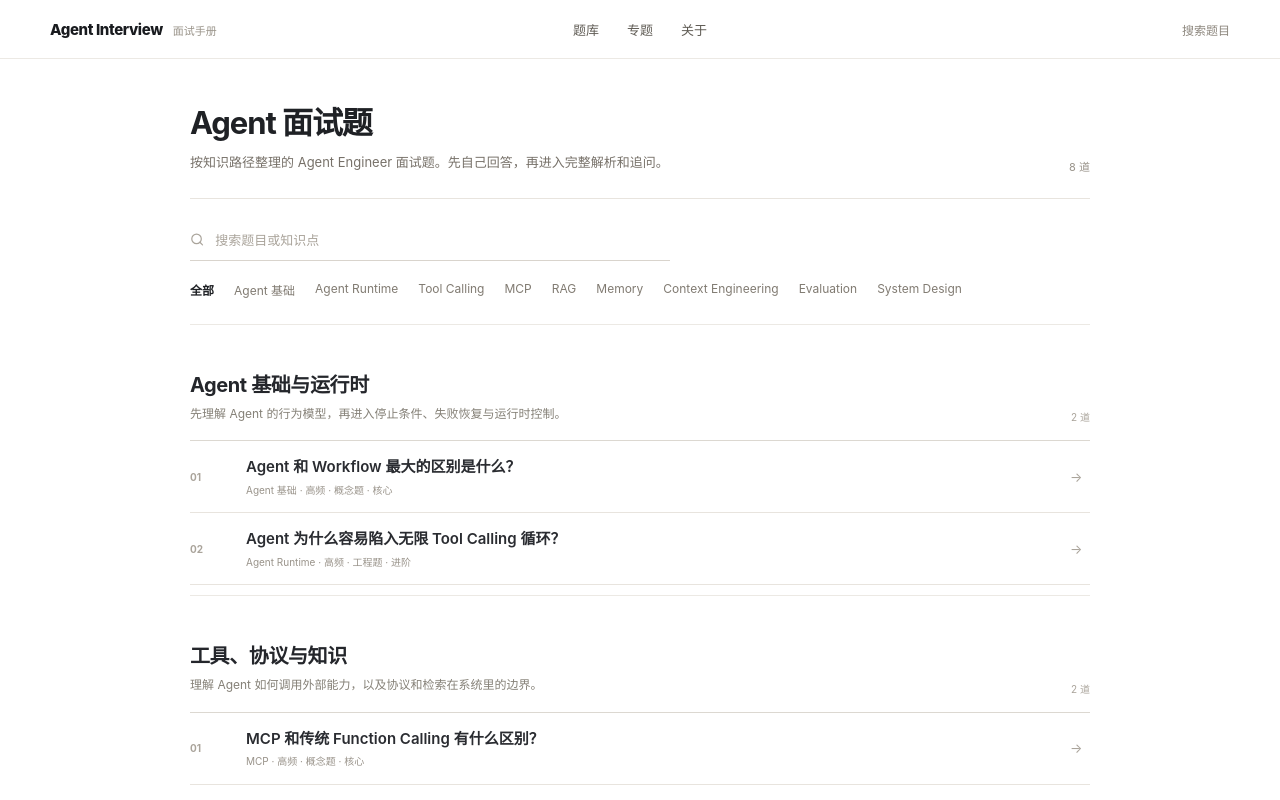
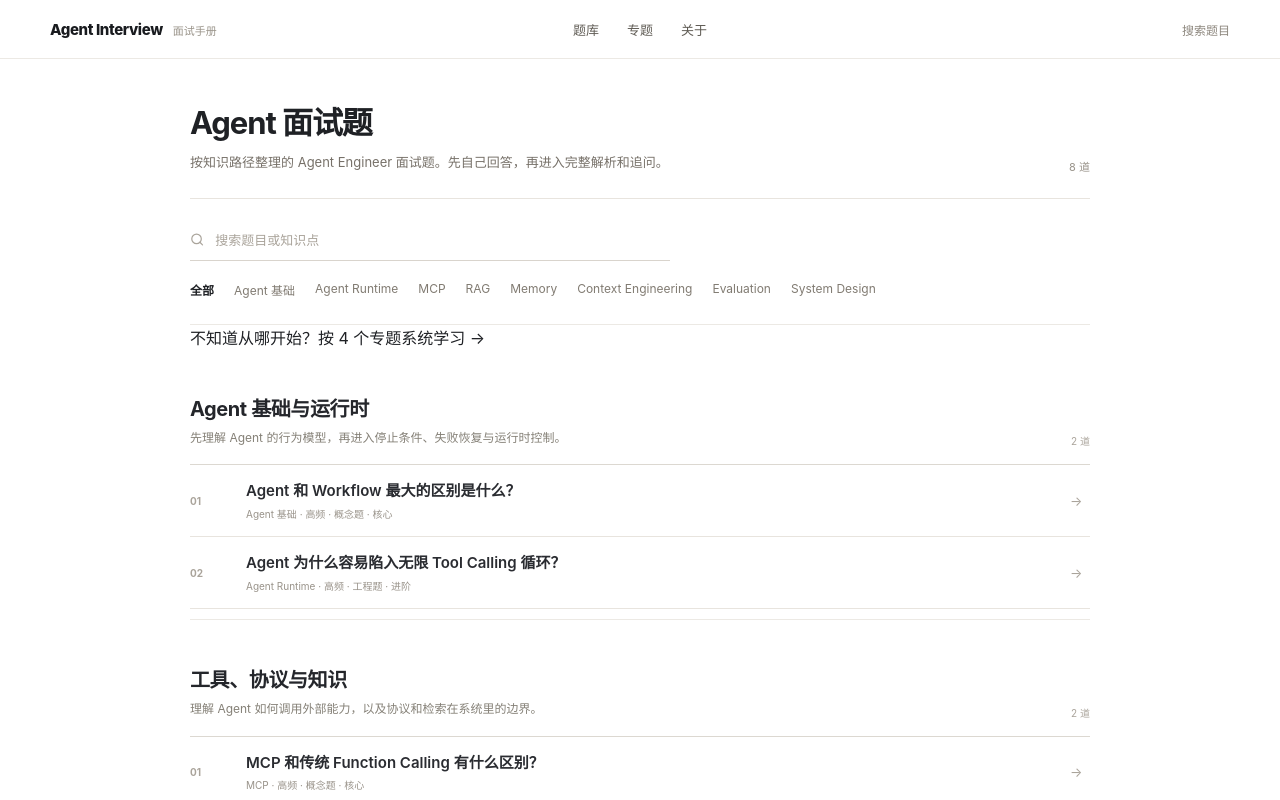
Before and after one commit to 1264585648/interview, a Next.js app: page /questions in a window 1280 px wide. Shown: the top 800 px of the page. Built offline with nearby package versions, Linux system fonts and the light colour scheme.

Commit message:
feat: connect question library with topic guides

```diff
--- a/components/QuestionsContent.tsx
+++ b/components/QuestionsContent.tsx
@@ -5,6 +5,7 @@ import Link from 'next/link'
 import { useSearchParams } from 'next/navigation'
 import { Search } from 'lucide-react'
 import { categories, questions } from '@/data/questions'
+import { getTopicForCategory } from '@/data/topics'
 import styles from './QuestionsContent.module.css'
 
 const categoryDescriptions: Record<string, string> = {
@@ -62,7 +63,9 @@ export function QuestionsContent() {
 
 export function QuestionsView({ activeCategory }: { activeCategory: string }) {
   const [keyword, setKeyword] = useState('')
-  const learningCategories = categories.filter((category) => category !== '全部')
+  const learningCategories = categories.filter((category) =>
+    category !== '全部' && questions.some((question) => question.category === category)
+  )
 
   const matchedQuestions = useMemo(() => {
     const normalized = keyword.trim().toLowerCase()
@@ -105,6 +108,7 @@ export function QuestionsView({ activeCategory }: { activeCategory: string }) {
   const pageDescription = activeCategory === '全部'
     ? '按知识路径整理的 Agent Engineer 面试题。先自己回答，再进入完整解析和追问。'
     : categoryDescriptions[activeCategory] || '按专题整理的 Agent Engineer 面试题。'
+  const topicGuide = activeCategory === '全部' ? null : getTopicForCategory(activeCategory)
 
   return (
     <main className={`${styles.page} container`}>
@@ -140,6 +144,14 @@ export function QuestionsView({ activeCategory }: { activeCategory: string }) {
           ))}
         </nav>
 
+        <div className={styles.guideLink}>
+          {topicGuide ? (
+            <Link href={`/topics/${topicGuide.slug}`}>先读「{topicGuide.title}」专题导读 →</Link>
+          ) : (
+            <Link href="/topics">不知道从哪开始？按 4 个专题系统学习 →</Link>
+          )}
+        </div>
+
         {groups.length ? groups.map((group) => (
           <section className={styles.group} id={group.id} key={group.id}>
             <header className={styles.groupHeader}>
```
